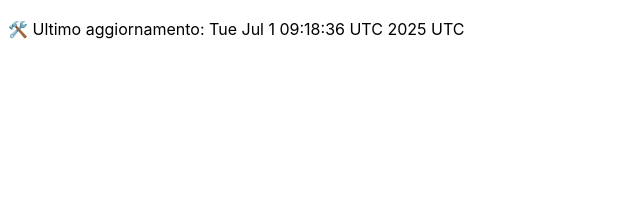
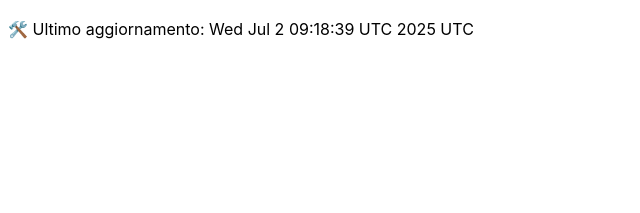
Before and after one commit to DanteTrb/DanteTrb.github.io, a Jekyll site: the page built from badges.md, in a window 1280 px wide. Shown: the top 213 px of the page, without its empty margins (0-640 px from the left). Built offline with Jekyll 4.4.1, drawn with Linux system fonts in a browser that asks for light colours; our own code applies the rules of GitHub Pages for plain Markdown files.

Commit message:
🛠️ Aggiornamento automatico badge

```diff
--- a/badges.md
+++ b/badges.md
@@ -1 +1 @@
-🛠️ Ultimo aggiornamento: Tue Jul  1 09:18:36 UTC 2025 UTC
+🛠️ Ultimo aggiornamento: Wed Jul  2 09:18:39 UTC 2025 UTC
```
